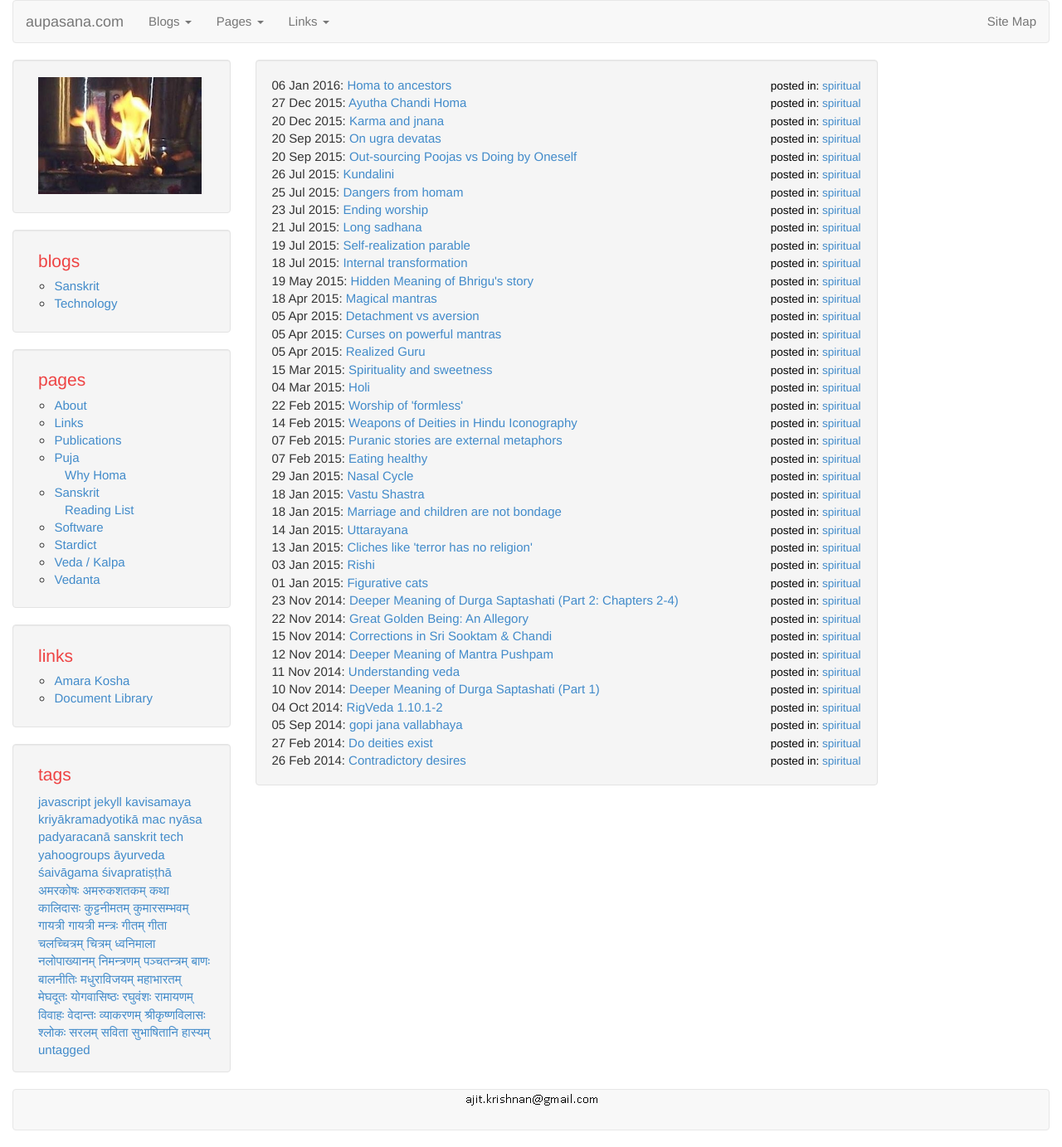
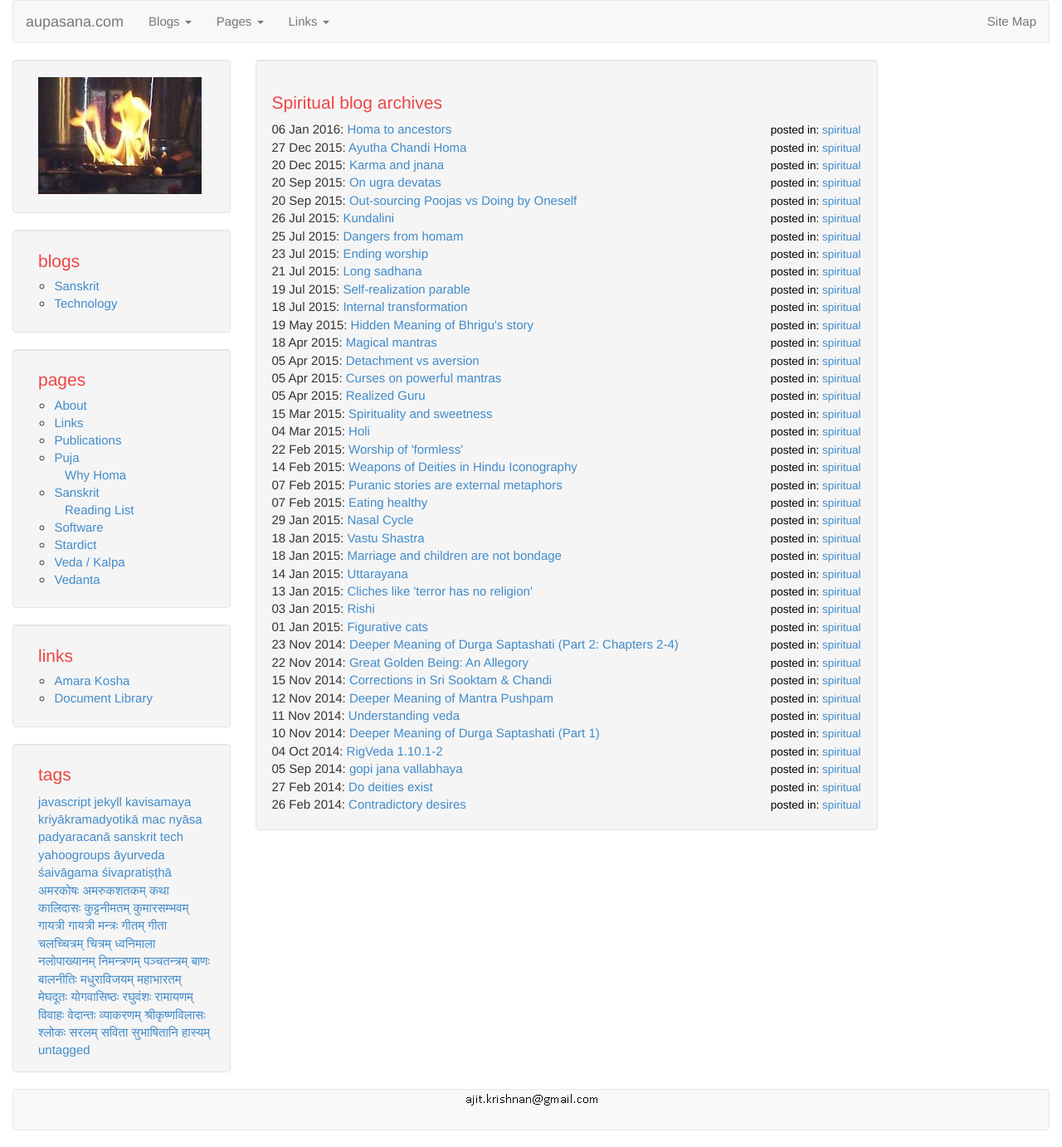
Before and after one commit to aupasana/aupasana.github.io, a Jekyll site: the page built from blog/spiritual_archive.html, in a window 1280 px wide. Shown: the whole page at 83% size. Built offline with Jekyll 4.4.1, drawn with Linux system fonts in a browser that asks for light colours.

Commit message:
spiritual_archive.html: add title

```diff
--- a/blog/spiritual_archive.html
+++ b/blog/spiritual_archive.html
@@ -1,4 +1,5 @@
 ---
 layout: blog-archive
 blog: spiritual
+title: Spiritual blog archives
 ---
```
